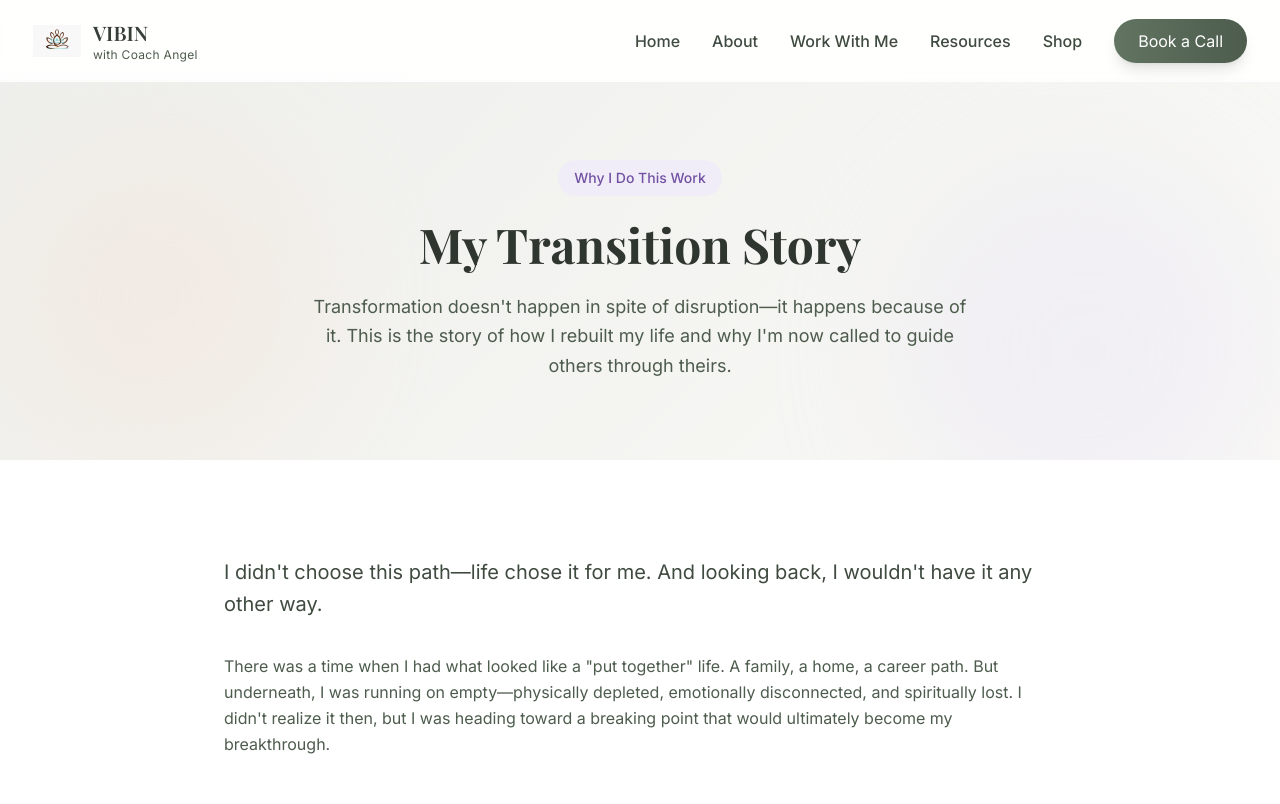
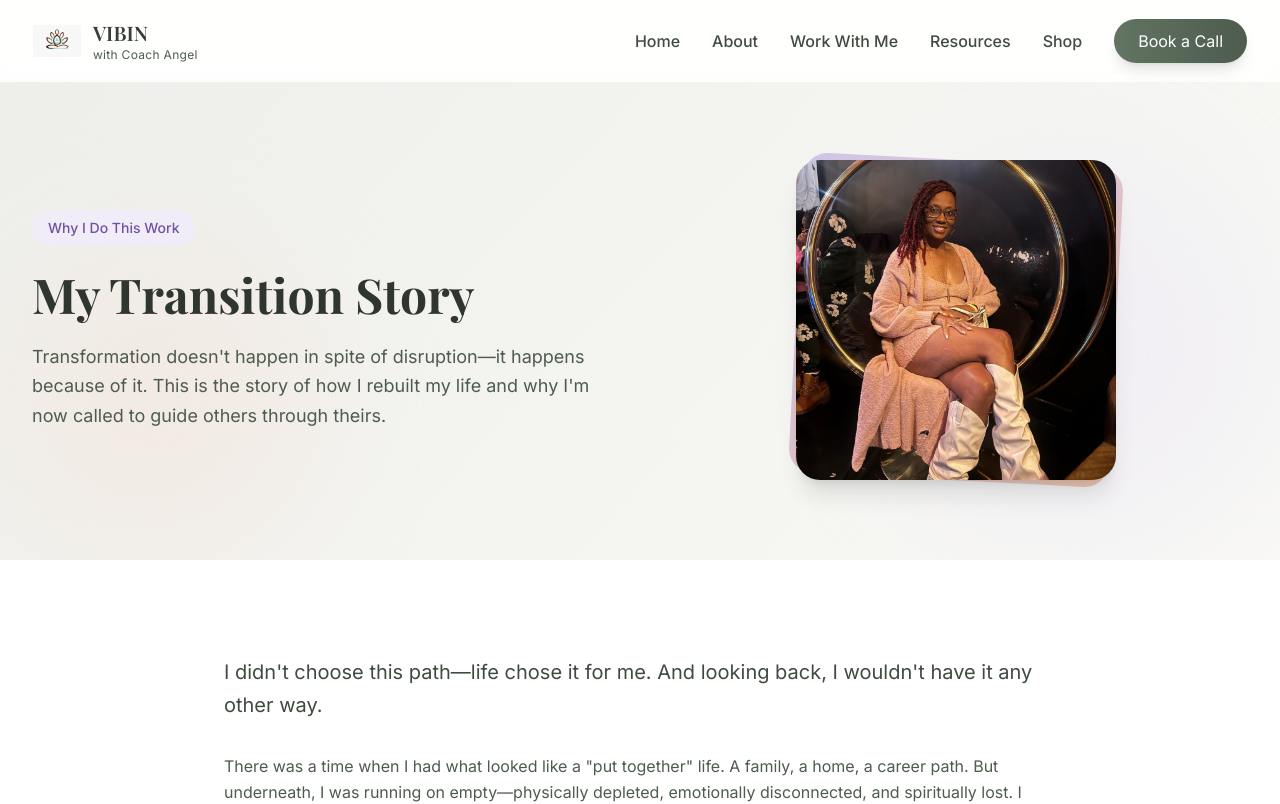
Before and after one commit to css-intel/vibin-with-coach-angel, a Next.js app: page /about/my-story in a window 1280 px wide. Shown: the top 804 px of the page. Built offline with nearby package versions, Linux system fonts and the light colour scheme; a web font is replaced by a local one.

Commit message:
Add Coach Angel photos to My Story, Work With Me, and Contact pages

```diff
--- a/src/app/(public)/about/my-story/page.tsx
+++ b/src/app/(public)/about/my-story/page.tsx
@@ -1,4 +1,5 @@
 import Link from 'next/link'
+import Image from 'next/image'
 import { Metadata } from 'next'
 
 export const metadata: Metadata = {
@@ -14,17 +15,37 @@ export default function MyStoryPage() {
         <div className="absolute top-20 right-0 w-96 h-96 bg-lavender-200 rounded-full blur-3xl opacity-30"></div>
         <div className="absolute bottom-0 left-0 w-80 h-80 bg-warmth-200 rounded-full blur-3xl opacity-30"></div>
 
-        <div className="max-w-7xl mx-auto px-4 sm:px-6 lg:px-8 text-center relative">
+        <div className="max-w-7xl mx-auto px-4 sm:px-6 lg:px-8 relative">
+          <div className="grid md:grid-cols-2 gap-12 items-center">
+            <div className="text-center md:text-left">
               <span className="inline-block px-4 py-2 bg-lavender-100 text-lavender-700 rounded-full text-sm font-medium mb-6">
                 Why I Do This Work
               </span>
               <h1 className="text-4xl sm:text-5xl font-serif font-bold text-sage-900 mb-6">
                 My Transition Story
               </h1>
-          <p className="text-sage-600 max-w-2xl mx-auto text-lg leading-relaxed">
+              <p className="text-sage-600 text-lg leading-relaxed">
                 Transformation doesn't happen in spite of disruption—it happens because of it.
                 This is the story of how I rebuilt my life and why I'm now called to guide others through theirs.
               </p>
+            </div>
+            <div className="flex justify-center">
+              <div className="relative w-72 h-72 md:w-80 md:h-80">
+                <div className="absolute inset-0 bg-gradient-to-br from-lavender-300 to-warmth-300 rounded-3xl rotate-3"></div>
+                <div className="relative w-full h-full rounded-3xl overflow-hidden shadow-xl">
+                  <Image
+                    src="/images/angel-profile.jpg"
+                    alt="Coach Angel - My Transition Story"
+                    fill
+                    className="object-cover"
+                    style={{ objectPosition: '50% 20%' }}
+                    sizes="(max-width: 768px) 288px, 320px"
+                    priority
+                  />
+                </div>
+              </div>
+            </div>
+          </div>
         </div>
       </section>
 
--- a/src/app/(public)/contact/page.tsx
+++ b/src/app/(public)/contact/page.tsx
@@ -1,6 +1,7 @@
 'use client'
 
 import { useState } from 'react'
+import Image from 'next/image'
 import Link from 'next/link'
 
 export default function ContactPage() {
@@ -39,17 +40,36 @@ export default function ContactPage() {
         <div className="absolute top-20 right-0 w-96 h-96 bg-sage-200 rounded-full blur-3xl opacity-30"></div>
         <div className="absolute bottom-0 left-0 w-80 h-80 bg-lavender-200 rounded-full blur-3xl opacity-30"></div>
 
-        <div className="max-w-7xl mx-auto px-4 sm:px-6 lg:px-8 text-center relative">
+        <div className="max-w-7xl mx-auto px-4 sm:px-6 lg:px-8 relative">
+          <div className="grid md:grid-cols-2 gap-12 items-center">
+            <div className="text-center md:text-left">
               <span className="inline-block px-4 py-2 bg-white/50 text-warmth-700 rounded-full text-sm font-medium mb-6">
                 Let's Connect
               </span>
               <h1 className="text-4xl sm:text-5xl font-serif font-bold text-sage-900 mb-6">
                 Begin Your Healing Journey
               </h1>
-          <p className="text-sage-600 max-w-2xl mx-auto text-lg leading-relaxed">
+              <p className="text-sage-600 text-lg leading-relaxed">
                 I'd love to hear from you. Whether you're ready to book a session or just
                 have questions, reach out and let's start a conversation.
               </p>
+            </div>
+            <div className="flex justify-center">
+              <div className="relative w-64 h-64 md:w-72 md:h-72">
+                <div className="absolute inset-0 bg-gradient-to-br from-warmth-300 to-sage-300 rounded-3xl -rotate-3"></div>
+                <div className="relative w-full h-full rounded-3xl overflow-hidden shadow-xl">
+                  <Image
+                    src="/images/angel-profile.jpg"
+                    alt="Coach Angel - Let's Connect"
+                    fill
+                    className="object-cover"
+                    style={{ objectPosition: '50% 20%' }}
+                    sizes="(max-width: 768px) 256px, 288px"
+                  />
+                </div>
+              </div>
+            </div>
+          </div>
         </div>
       </section>
 
--- a/src/app/(public)/work-with-me/page.tsx
+++ b/src/app/(public)/work-with-me/page.tsx
@@ -1,4 +1,5 @@
 import Link from 'next/link'
+import Image from 'next/image'
 import { Metadata } from 'next'
 
 export const metadata: Metadata = {
@@ -168,17 +169,37 @@ export default function WorkWithMePage() {
         <div className="absolute top-20 right-0 w-96 h-96 bg-lavender-200 rounded-full blur-3xl opacity-30"></div>
         <div className="absolute bottom-0 left-0 w-80 h-80 bg-warmth-200 rounded-full blur-3xl opacity-30"></div>
 
-        <div className="max-w-7xl mx-auto px-4 sm:px-6 lg:px-8 text-center relative">
+        <div className="max-w-7xl mx-auto px-4 sm:px-6 lg:px-8 relative">
+          <div className="grid md:grid-cols-2 gap-12 items-center">
+            <div className="text-center md:text-left">
               <span className="inline-block px-4 py-2 bg-lavender-100 text-lavender-700 rounded-full text-sm font-medium mb-6">
                 My Services
               </span>
               <h1 className="text-4xl sm:text-5xl font-serif font-bold text-sage-900 mb-6">
                 Work With Me
               </h1>
-          <p className="text-sage-600 max-w-2xl mx-auto text-lg leading-relaxed">
+              <p className="text-sage-600 text-lg leading-relaxed">
                 Whether you're navigating a major life transition, healing from past patterns, or preparing for birth,
                 I offer transformative coaching rooted in Spirit, Mind, Body, and Wealth alignment.
               </p>
+            </div>
+            <div className="flex justify-center">
+              <div className="relative w-72 h-72 md:w-80 md:h-80">
+                <div className="absolute inset-0 bg-gradient-to-br from-sage-300 to-lavender-300 rounded-full"></div>
+                <div className="relative w-full h-full rounded-full overflow-hidden shadow-xl">
+                  <Image
+                    src="/images/profilenew.png"
+                    alt="Coach Angel - Holistic Wellness Guide"
+                    fill
+                    className="object-cover"
+                    style={{ objectPosition: '50% 20%' }}
+                    sizes="(max-width: 768px) 288px, 320px"
+                    priority
+                  />
+                </div>
+              </div>
+            </div>
+          </div>
         </div>
       </section>
 
```
Lines whose indentation alone changed are shown as unchanged.
